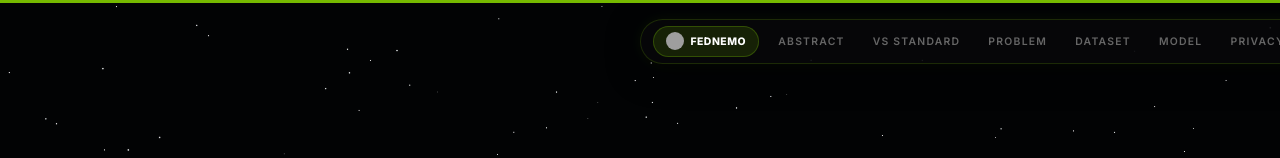
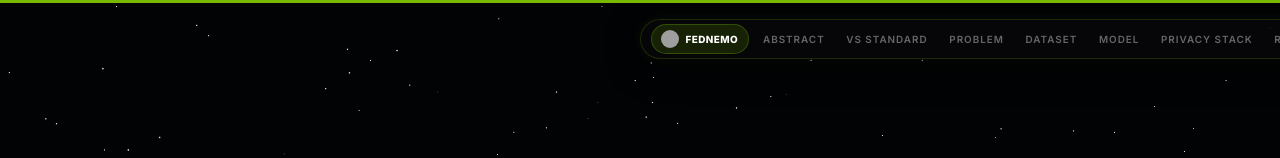
Before and after one commit to Aayush-Deshpande/FedNeMo, a React (Vite) app in the folder v1/frontend/: page / in a window 1280 px wide. Shown: the top 158 px of the page. Built offline with nearby package versions, Linux system fonts and the light colour scheme; grey boxes are pictures that could not be loaded.

Commit message:
fix: Remove browser scrollbar track from nav pill completely using overflow hidden and hidden scrollbar rules

```diff
--- a/v1/frontend/src/index.css
+++ b/v1/frontend/src/index.css
@@ -234,25 +234,26 @@ body::-webkit-scrollbar{display:none;}
 /* ─── nav ─── */
 .nav{
   position:fixed;top:1.2rem;left:50%;transform:translateX(-50%);
-  z-index:100;display:flex;align-items:center;gap:.25rem;
-  background:rgba(8,8,10,0.8);border:1px solid var(--border);
-  border-radius:100px;padding:.35rem .75rem;
+  z-index:100;display:flex;align-items:center;gap:.15rem;
+  background:rgba(8,8,10,0.85);border:1px solid var(--border);
+  border-radius:100px;padding:.25rem .6rem;
   backdrop-filter:blur(20px);-webkit-backdrop-filter:blur(20px);
   box-shadow:0 8px 32px rgba(0,0,0,0.6), 0 0 15px rgba(118,185,0,0.08);
-  max-width:92vw;white-space:nowrap;overflow-x:auto;scrollbar-width:none;
+  max-width:96vw;white-space:nowrap;overflow:hidden;
+  scrollbar-width:none;-ms-overflow-style:none;
 }
-.nav::-webkit-scrollbar{display:none;}
+.nav::-webkit-scrollbar{display:none !important;width:0 !important;height:0 !important;}
 .nav a{
-  font-size:.65rem;font-weight:600;letter-spacing:.12em;
+  font-size:.62rem;font-weight:600;letter-spacing:.1em;
   text-transform:uppercase;color:var(--muted);text-decoration:none;
-  padding:.35rem .75rem;border-radius:100px;flex-shrink:0;
+  padding:.3rem .6rem;border-radius:100px;flex-shrink:0;
   transition:color .25s,background .25s,border-color .25s;
 }
 .nav a:hover{color:#fff;background:var(--green-dim);}
 .nav a.nav-brand{
-  font-weight:800;color:#fff;letter-spacing:.05em;
+  font-weight:800;color:#fff;letter-spacing:.04em;
   background:rgba(118,185,0,0.15);border:1px solid rgba(118,185,0,0.3);
-  margin-right:.2rem;
+  margin-right:.15rem;
 }
 .nav a.nav-brand:hover{background:rgba(118,185,0,0.25);border-color:var(--green);}
 
```
